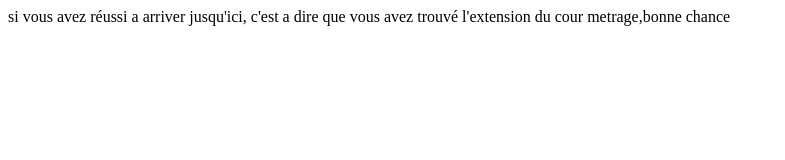
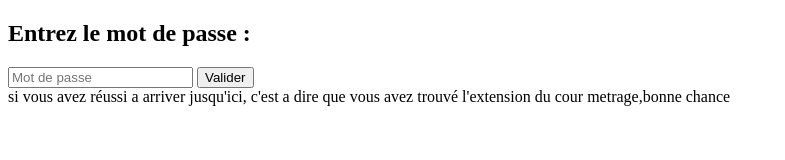
Before and after one commit to rdbd1812/1812-password, a plain HTML site: page index.html in a window 1280 px wide. Shown: the whole page, without its empty margins (0-785 px from the left). Drawn offline with Linux system fonts and the light colour scheme.

Commit message:
Add files via upload

```diff
--- a/index.html
+++ b/index.html
@@ -1,4 +1,35 @@
+<!DOCTYPE html>
+<html lang="fr">
+<head>
+<meta charset="UTF-8">
+<meta name="viewport" content="width=device-width, initial-scale=1.0">
+<title>Page de mot de passe</title>
+</head>
+<body>
 
+<h2>Entrez le mot de passe :</h2>
 
+<form id="passwordForm" onsubmit="return checkPassword()">
+  <input type="password" id="passwordInput" placeholder="Mot de passe" required>
+  <input type="submit" value="Valider">
+</form>
 
+<script>
+function checkPassword() {
+  var password = document.getElementById("passwordInput").value;
+
+  // Vérifie si le mot de passe est correct
+  if (password === "17yo") {
+    // Redirige vers une image si le mot de passe est correct
+    window.location.href = "https://www.youtube.com/watch?v=MgiOvJTlocM";
+    return false; // Empêche le formulaire de se soumettre normalement
+  } else {
+    alert("Mot de passe incorrect. Veuillez réessayer.");
+    return false; // Empêche le formulaire de se soumettre normalement
+  }
+}
+</script>
+
+</body>
+</html>
 si vous avez réussi a arriver jusqu'ici, c'est a dire que vous avez trouvé l'extension du cour metrage,bonne chance
```
